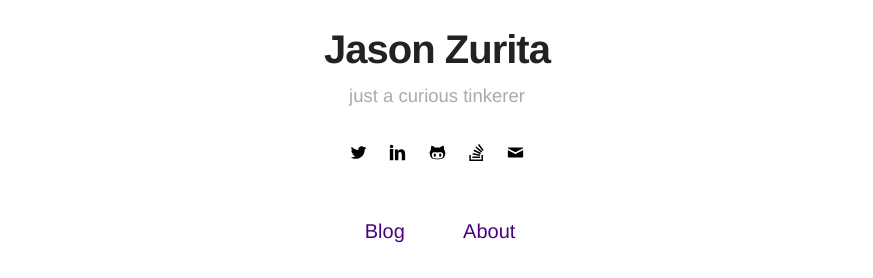
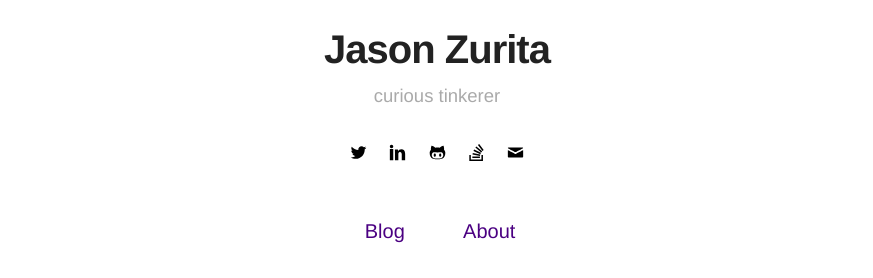
Before and after one commit to jasonzurita/jasonzurita.github.io, a Jekyll site: the page built from index.html, in a window 1280 px wide. Shown: the part 253-531 px from the top of the page, without its empty margins (203-1076 px from the left). Built offline with Jekyll 4.4.1, drawn with Linux system fonts in a browser that asks for light colours.

Commit message:
update homepage bio

```diff
--- a/_config.yml
+++ b/_config.yml
@@ -1,6 +1,6 @@
 # main text of home
 name: Jason Zurita
-bio: 'just a curious tinkerer'
+bio: 'curious tinkerer'
 
 # twitter summary info
 description: A blog about technology & related stuff
@@ -55,7 +55,7 @@ email: jasonzurita@me.com
 authors:
     jasonzurita:
         name: Jason Zurita
-        bio: 'just a curious tinkerer'
+        bio: 'curious tinkerer'
         external-image: false
         picture: assets/images/profile2.jpg
         twitter: jasonalexzurita
```
